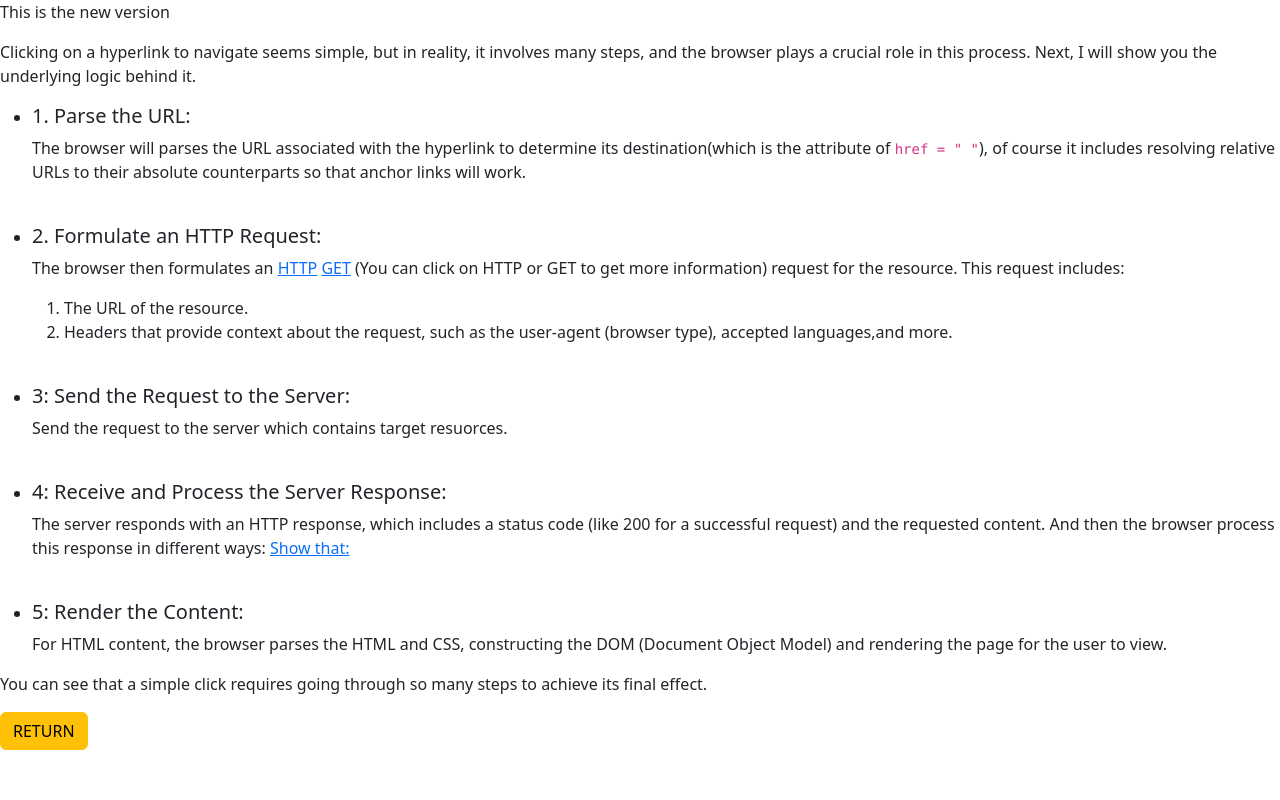
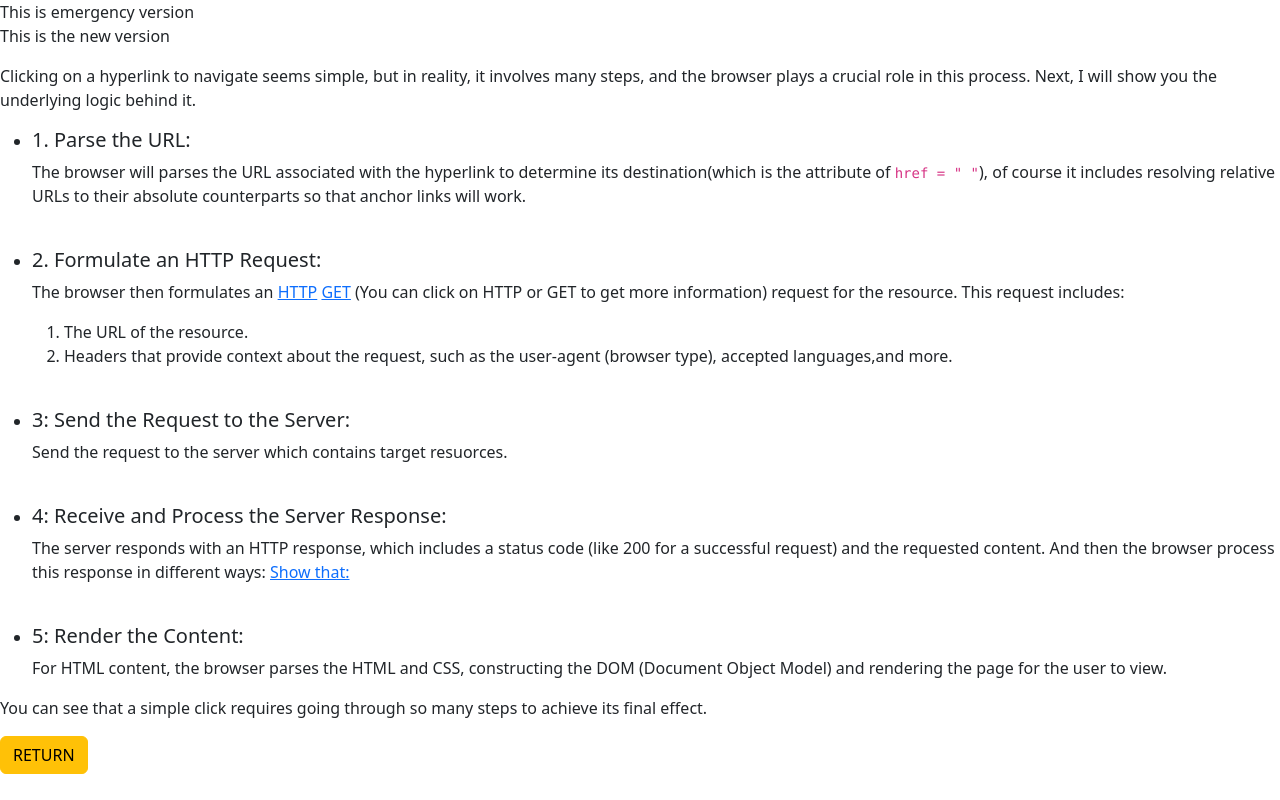
Before and after one commit to haozhil/group_project, a plain HTML site: page browser.html in a window 1280 px wide. Drawn offline with nearby package versions, Linux system fonts and the light colour scheme.

Commit message:
update with emergency fix

```diff
--- a/browser.html
+++ b/browser.html
@@ -11,6 +11,7 @@
 
 <body>
     <div class="browser_info">
+This is emergency version
 <p>This is the new version</p>
         <p>Clicking on a hyperlink to navigate seems simple, but in reality, it involves many steps, and the browser
             plays a
```
